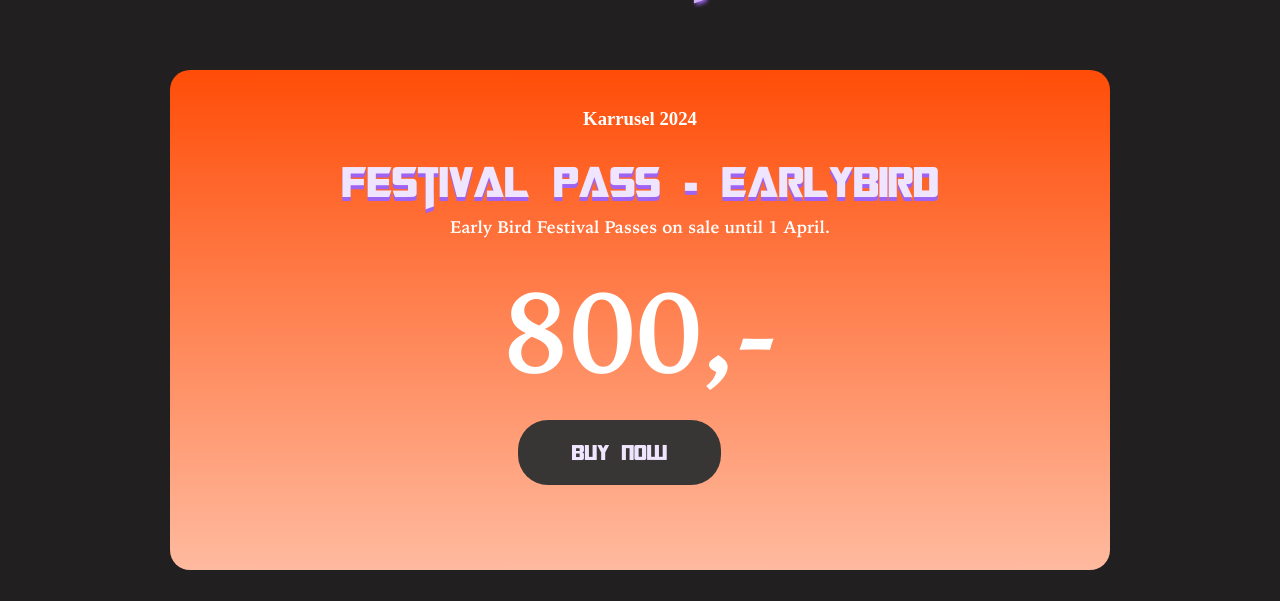
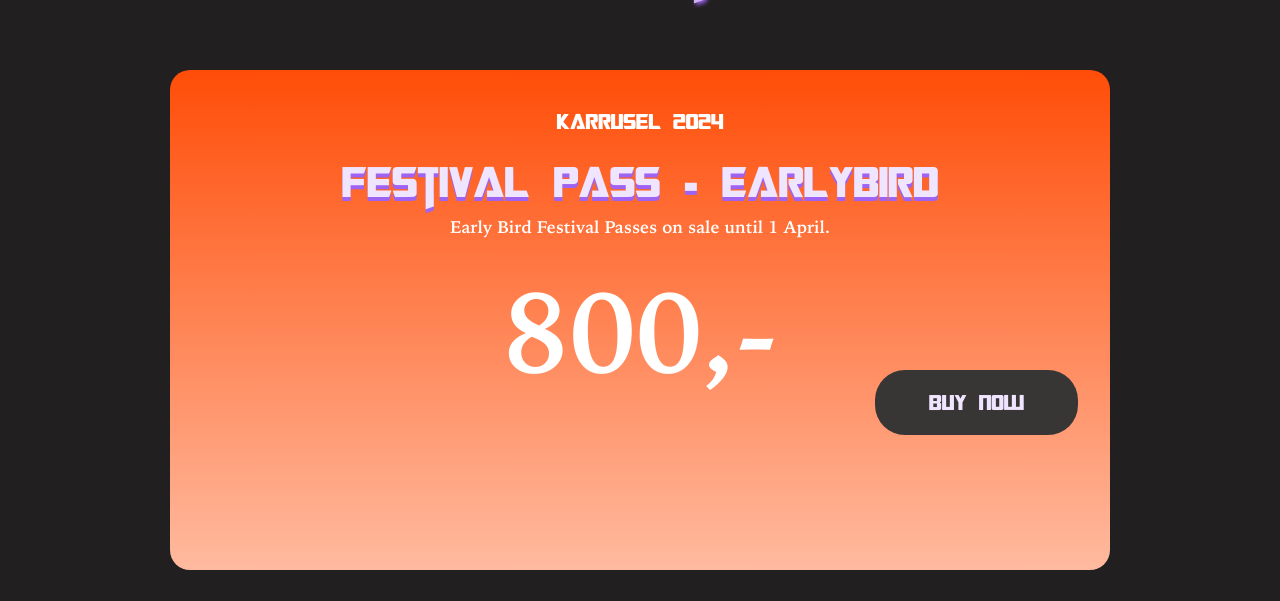
Before and after one commit to jhessicacarvalho/karrusel, an Astro site: page /buyticket in a window 1280 px wide. Shown: the part 199-800 px from the top of the page. Built offline with nearby package versions, Linux system fonts and the light colour scheme; Astro itself is replaced by a stand-in of ours.

Commit message:
ticket hjælp af manden<3

```diff
--- a/src/components/Button.astro
+++ b/src/components/Button.astro
@@ -1,8 +1,8 @@
+---
+const { buttonPosition } = Astro.props;
 ---
 
----
-
-<button class="button-square">
+<button data-variant={buttonPosition} class="button-square">
   <p>Buy now</p>
 </button>
 
@@ -24,4 +24,12 @@
     font-family: transformers;
     font-size: 1.5rem;
   }
+  [data-variant="left"] {
+    top: 60%;
+    left: 15%;
+  }
+  [data-variant="right"] {
+    top: 60%;
+    left: 75%;
+  }
 </style>
--- a/src/components/Ticket.astro
+++ b/src/components/Ticket.astro
@@ -3,6 +3,7 @@
 const pris = Astro.props.pris;
 const type = Astro.props.type;
 const text = Astro.props.text;
+const { buttonPosition } = Astro.props;
 import Button from "./Button.astro";
 ---
 
@@ -13,11 +14,19 @@
     <p class="text_text">{text}</p>
     <p class="pris_text">{pris}</p>
     <div class="button_class">
-      <Button />
+      <Button buttonPosition={buttonPosition} />
     </div>
   </div>
 </div>
 <style>
+  .button_class {
+    position: relative;
+    width: 100%;
+    height: 100%;
+    z-index: 5;
+    /*     position: absolute;
+    top: 50%; */
+  }
   .container {
     display: flex;
     justify-content: center;
@@ -39,6 +48,8 @@
     left: 50%; /* Center horizontally */
     transform: translateX(-50%); /* Center horizontally */
     color: white;
+    font-family: transformers;
+    font-size: 1.5rem;
   }
 
   .type_text {
--- a/src/pages/buyticket.astro
+++ b/src/pages/buyticket.astro
@@ -12,6 +12,7 @@
     type="Festival pass - Earlybird"
     text="Early Bird Festival Passes on sale until 1 April. "
     pris="800,-"
+    buttonPosition="right"
   />
 
   <Ticket
```
